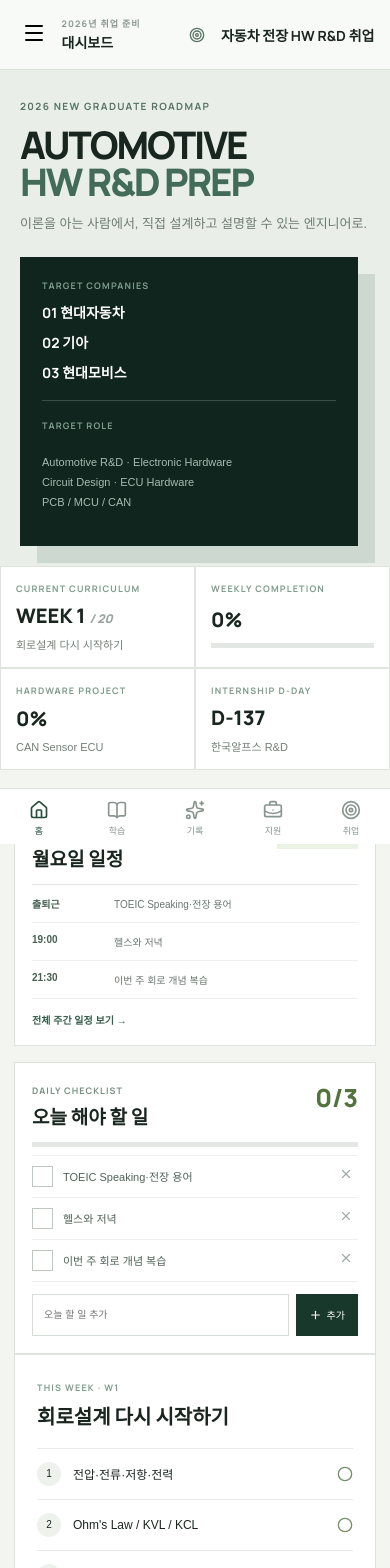
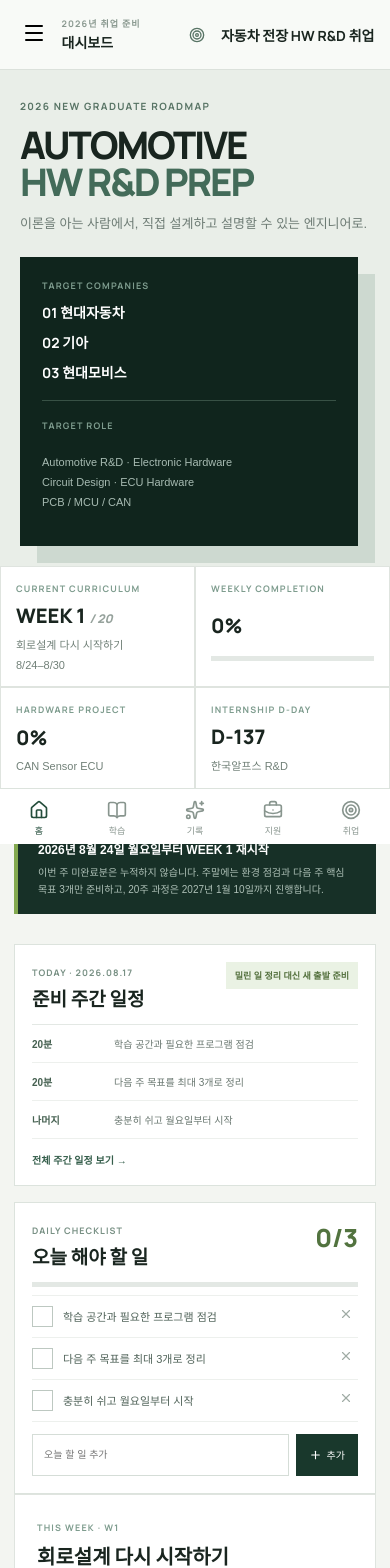
Before and after one commit to PacoKim/vamos-trabajo, a React (Vite) app: page / in a window 390 px wide. Shown: the top 1568 px of the page. Built offline with nearby package versions, Linux system fonts and the light colour scheme; a web font is replaced by a local one.

Commit message:
feat: restart optimized curriculum from next week

```diff
--- a/src/App.tsx
+++ b/src/App.tsx
@@ -51,7 +51,7 @@
 };
 const raw = [
   [
-    "8/17–8/23",
+    "8/24–8/30",
     "회로설계 다시 시작하기",
     "FOUNDATION",
     [
@@ -65,7 +65,7 @@
     "KVL과 KCL의 차이는?",
   ],
   [
-    "8/24–8/30",
+    "8/31–9/6",
     "Capacitor와 RC Circuit",
     "FOUNDATION",
     [
@@ -80,7 +80,7 @@
     "Decoupling Capacitor의 역할은?",
   ],
   [
-    "8/31–9/6",
+    "9/7–9/13",
     "Diode",
     "FOUNDATION",
     [
@@ -94,7 +94,7 @@
     "TVS와 Zener Diode의 차이는?",
   ],
   [
-    "9/7–9/13",
+    "9/14–9/20",
     "MOSFET",
     "FOUNDATION",
     [
@@ -107,7 +107,7 @@
     "Rds(on)은 왜 중요한가?",
   ],
   [
-    "9/14–9/20",
+    "9/21–9/27",
     "OP AMP / Comparator",
     "CIRCUIT",
     [
@@ -120,7 +120,7 @@
     "OP AMP와 Comparator의 차이는?",
   ],
   [
-    "9/21–9/27",
+    "9/28–10/4",
     "전원회로 기초",
     "CIRCUIT",
     [
@@ -133,7 +133,7 @@
     "LDO와 Buck의 선택 기준은?",
   ],
   [
-    "9/28–10/4",
+    "10/5–10/11",
     "MCU 기초",
     "MCU & CAN",
     [
@@ -146,7 +146,7 @@
     "Watchdog은 왜 필요한가?",
   ],
   [
-    "10/5–10/11",
+    "10/12–10/18",
     "MCU 주변회로",
     "MCU & CAN",
     [
@@ -159,7 +159,7 @@
     "MCU 전원핀 근처 Capacitor의 역할은?",
   ],
   [
-    "10/12–10/18",
+    "10/19–10/25",
     "CAN Communication",
     "MCU & CAN",
     [
@@ -173,7 +173,7 @@
     "CAN에서 120Ω을 쓰는 이유는?",
   ],
   [
-    "10/19–10/25",
+    "10/26–11/1",
     "Automotive Protection",
     "AUTOMOTIVE",
     [
@@ -187,7 +187,7 @@
     "ESD와 EMC의 차이는?",
   ],
   [
-    "10/26–11/1",
+    "11/2–11/8",
     "KiCad 시작",
     "PCB",
     [
@@ -200,7 +200,7 @@
     "ERC는 무엇을 검사하는가?",
   ],
   [
-    "11/2–11/8",
+    "11/9–11/15",
     "PCB 기초",
     "PCB",
     [
@@ -213,7 +213,7 @@
     "Decoupling 배치가 중요한 이유는?",
   ],
   [
-    "11/9–11/15",
+    "11/16–11/22",
     "CAN Sensor ECU 설계 시작",
     "ECU PROJECT",
     [
@@ -227,7 +227,7 @@
     "요구사항에서 구조를 어떻게 도출했는가?",
   ],
   [
-    "11/16–11/22",
+    "11/23–11/29",
     "ECU Component Selection",
     "ECU PROJECT",
     [
@@ -241,7 +241,7 @@
     "왜 이 부품을 선택했는가?",
   ],
   [
-    "11/23–11/29",
+    "11/30–12/6",
     "ECU Schematic",
     "ECU PROJECT",
     [
@@ -255,7 +255,7 @@
     "회로도를 Block 단위로 설명해보라.",
   ],
   [
-    "11/30–12/6",
+    "12/7–12/13",
     "PCB Layout",
     "ECU PROJECT",
     [
@@ -268,7 +268,7 @@
     "PCB 배치 순서를 어떻게 정했는가?",
   ],
   [
-    "12/7–12/13",
+    "12/14–12/20",
     "Review / PCB 제작",
     "BUILD",
     [
@@ -282,7 +282,7 @@
     "DRC와 ERC의 차이는?",
   ],
   [
-    "12/14–12/20",
+    "12/21–12/27",
     "Bring-up / Measurement",
     "BUILD",
     [
@@ -296,7 +296,7 @@
     "첫 전원 인가 전 무엇을 확인하는가?",
   ],
   [
-    "12/21–12/27",
+    "12/28–1/3",
     "Debugging",
     "VALIDATION",
     [
@@ -309,7 +309,7 @@
     "회로 문제에 어떻게 접근하는가?",
   ],
   [
-    "12/28–12/31",
+    "1/4–1/10",
     "Portfolio 완성",
     "PORTFOLIO",
     [
@@ -376,7 +376,13 @@
 
 export default function App() {
   const [view, setView] = useState<View>("dashboard"),
-    [week, setWeek] = useState(1),
+    [week, setWeek] = useState(() => {
+      const elapsed = Math.floor(
+        (Date.now() - new Date("2026-08-24T00:00:00+09:00").getTime()) /
+          604800000,
+      );
+      return Math.min(20, Math.max(1, elapsed + 1));
+    }),
     [menu, setMenu] = useState(false);
   const [done, setDone] = useState<Record<string, boolean>>(() =>
     JSON.parse(localStorage.getItem("ahw-done") || "{}"),
@@ -693,7 +699,18 @@
   const dateKey = new Date(now.getTime() - offset * 60000)
     .toISOString()
     .slice(0, 10);
-  const schedule = schedules[now.getDay()];
+  const schedule =
+    now < new Date("2026-08-24T00:00:00+09:00")
+      ? {
+          day: "준비 주간",
+          focus: "밀린 일 정리 대신 새 출발 준비",
+          events: [
+            ["20분", "학습 공간과 필요한 프로그램 점검"],
+            ["20분", "다음 주 목표를 최대 3개로 정리"],
+            ["나머지", "충분히 쉬고 월요일부터 시작"],
+          ],
+        }
+      : schedules[now.getDay()];
   const defaultTasks = schedule.events.map((event, i) => ({
     id: `${dateKey}-${i}`,
     text: event[1],
@@ -865,6 +882,7 @@
             WEEK {current.n} <i>/ 20</i>
           </strong>
           <span>{current.title}</span>
+          <span>{current.dates}</span>
         </article>
         <article>
           <small>WEEKLY COMPLETION</small>
@@ -883,6 +901,16 @@
           <strong>D-{internshipD}</strong>
           <span>한국알프스 R&D</span>
         </article>
+      </section>
+      <section className="restart-banner">
+        <div>
+          <small>CURRICULUM RESTART</small>
+          <b>2026년 8월 24일 월요일부터 WEEK 1 재시작</b>
+        </div>
+        <p>
+          이번 주 미완료분은 누적하지 않습니다. 주말에는 환경 점검과 다음 주
+          핵심 목표 3개만 준비하고, 20주 과정은 2027년 1월 10일까지 진행합니다.
+        </p>
       </section>
       <DailyAgenda go={go} />
       <section className="dash">
@@ -942,8 +970,14 @@
   return (
     <Page
       title="Weekly Study"
-      sub="기초 → 실습 → 자동차 적용 → 설명까지, 매주 결과물을 남깁니다."
+      sub="2026년 8월 24일부터 기초 → 실습 → 자동차 적용 → 설명 순서로 다시 시작합니다."
     >
+      <article className="study-restart">
+        <b>새 시작 원칙</b>
+        <span>지난주 미완료 작업을 그대로 쌓지 않기</span>
+        <span>WEEK 1부터 순서대로 진행</span>
+        <span>평일 최대 2시간·주간 핵심 목표 최대 3개</span>
+      </article>
       <div className="study">
         <div className="timeline">
           {weeks.map((w) => (
--- a/src/extended.css
+++ b/src/extended.css
@@ -66,6 +66,56 @@
   grid-template-columns: minmax(0, 0.9fr) minmax(0, 1.35fr);
   gap: 16px;
   padding: 0 4vw 18px;
+}
+.restart-banner {
+  display: grid;
+  grid-template-columns: minmax(280px, 0.8fr) 1.5fr;
+  gap: 20px;
+  align-items: center;
+  margin: 0 4vw 16px;
+  padding: 16px 20px;
+  border-left: 4px solid #83a950;
+  background: #173027;
+  color: white;
+}
+.restart-banner > div {
+  display: grid;
+  gap: 4px;
+}
+.restart-banner small {
+  color: #b8e16d;
+  font: 700 9px Manrope;
+  letter-spacing: 0.12em;
+}
+.restart-banner b {
+  font-size: 12px;
+}
+.restart-banner p {
+  margin: 0;
+  color: #aec0b7;
+  font-size: 10px;
+  line-height: 1.7;
+}
+.study-restart {
+  display: flex;
+  align-items: center;
+  gap: 8px;
+  overflow-x: auto;
+  margin-bottom: 14px;
+  padding: 14px 17px;
+  background: #173027;
+  color: white;
+}
+.study-restart b {
+  min-width: max-content;
+  color: #b8e16d;
+  font-size: 11px;
+}
+.study-restart span {
+  min-width: max-content;
+  padding: 7px 9px;
+  background: #29493c;
+  font-size: 9px;
 }
 .daily-overview > article {
   border: 1px solid #dce3dd;
@@ -694,6 +744,11 @@
   margin-top: 0;
 }
 @media (max-width: 700px) {
+  .restart-banner {
+    grid-template-columns: 1fr;
+    gap: 7px;
+    margin: 14px;
+  }
   .hero {
     min-height: 0;
     padding: 29px 20px 35px;
```
